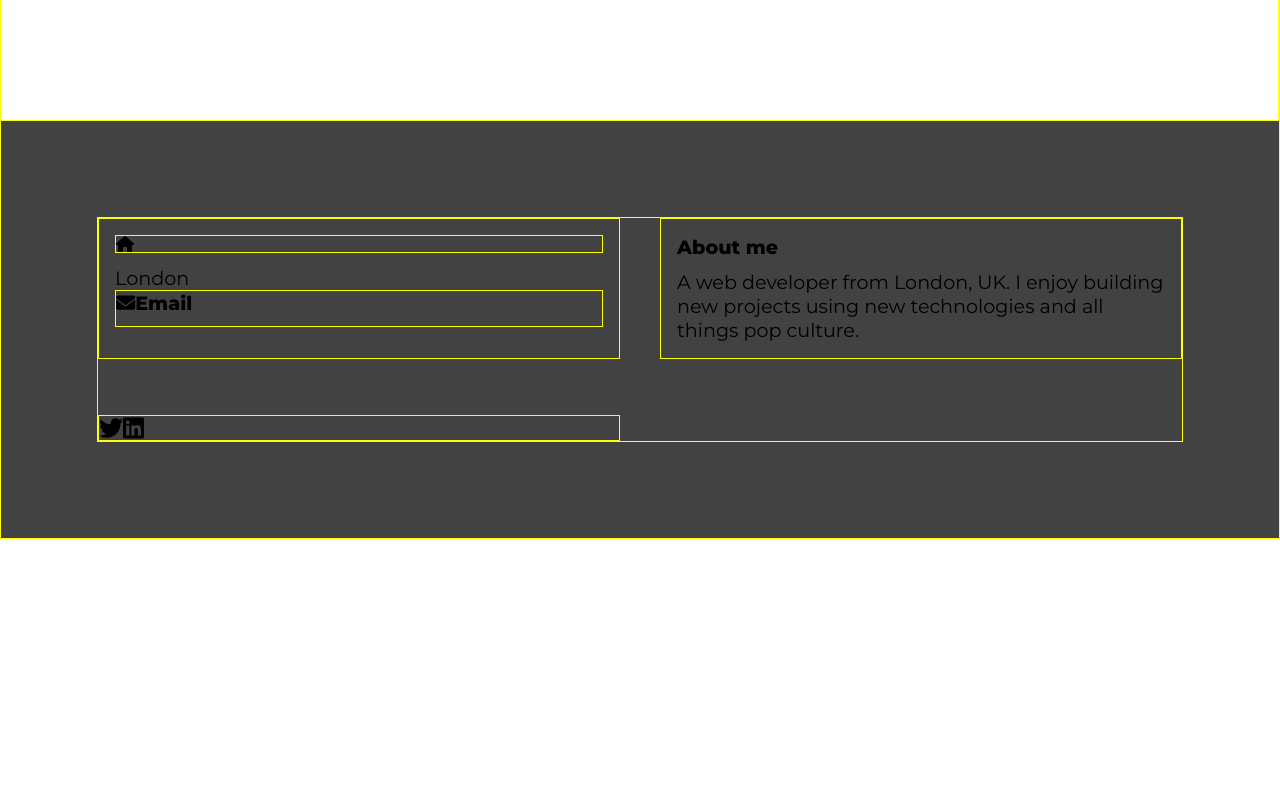
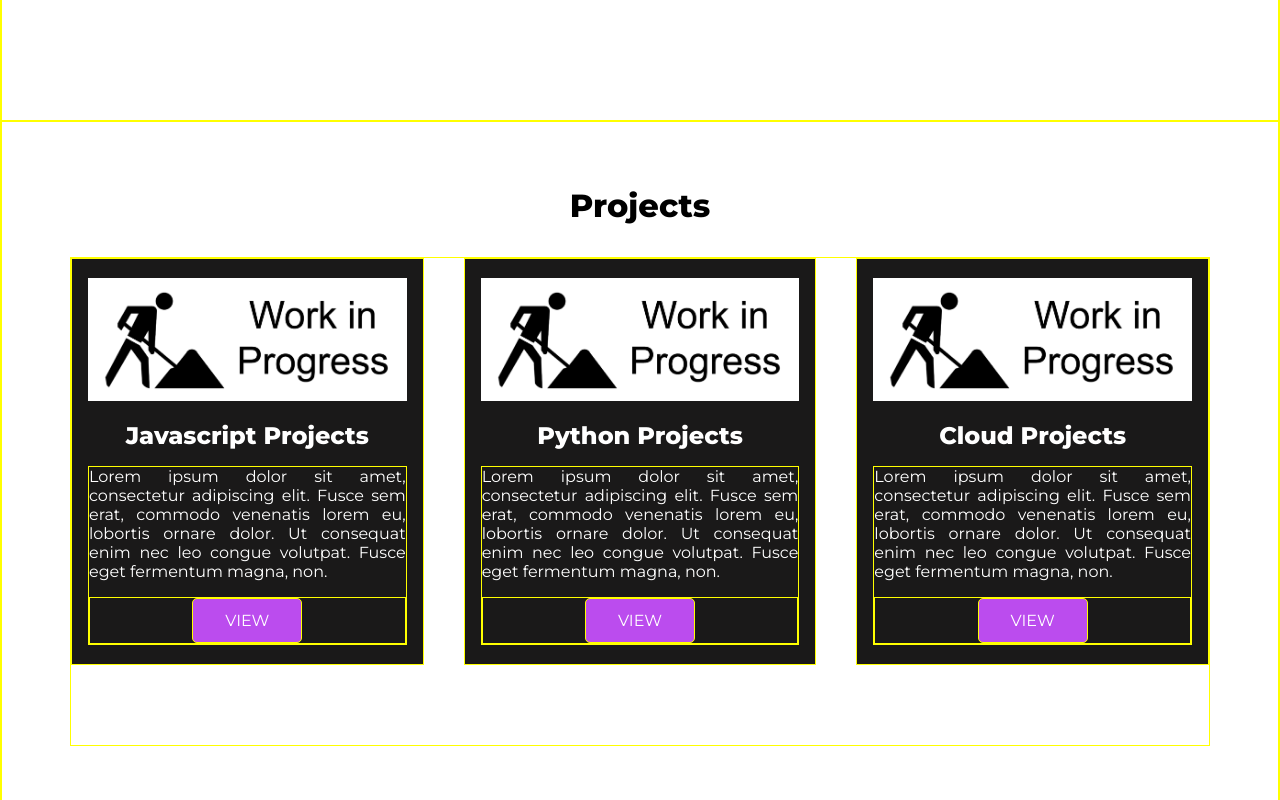
Before and after one commit to indigorose/digital_cv, a React (Create React App) app: page / in a window 1280 px wide. Shown: the part 680-1480 px from the top of the page. Before the commit the page ends 1219 px from the top, so only its background shows below. Built offline with nearby package versions, Linux system fonts and the light colour scheme.

Commit message:
Add project cards on homepage

```diff
--- a/src/components/Footer.css
+++ b/src/components/Footer.css
@@ -1,3 +1,7 @@
+body {
+  color: white;
+}
+
 .footer {
   width: 100%;
   padding: 6rem;
--- a/src/components/NavBar.js
+++ b/src/components/NavBar.js
@@ -17,7 +17,7 @@ const Headerbar = () => {
   };
 
   window.addEventListener('scroll', changeColour);
-
+  // add an active header
   return (
     <>
       <nav className={color ? 'nav-bar-bg' : 'nav-bar'}>
--- /dev/null
+++ b/src/components/Projectcard.css
@@ -0,0 +1,48 @@
+.project-cards {
+  height: 100vh;
+}
+.project-heading {
+  text-align: center;
+  padding: 4rem 0 2rem 0;
+}
+
+.project-container {
+  max-width: 1140px;
+  margin: auto;
+  display: grid;
+  grid-template-columns: repeat(3, 1fr);
+  gap: 40px;
+  padding-bottom: 5rem;
+}
+.project-card {
+  background: #1a1919;
+  padding: 1.2rem 1rem;
+}
+.project-card img {
+  width: 100%;
+}
+.project-title {
+  color: white;
+  padding: 1rem 0;
+  font-size: 1.5rem;
+  text-align: center;
+}
+.project-details p {
+  padding-bottom: 1rem;
+  color: white;
+  font-size: 1rem;
+  text-align: justify;
+}
+.pro-btns {
+  display: grid;
+  justify-content: center;
+  padding: 0.5rem 0s;
+}
+
+@media screen and (max-width: 740px) {
+  .project-container {
+    max-width: 90%;
+    margin: auto;
+    grid-template-columns: 1fr;
+  }
+}
--- /dev/null
+++ b/src/components/Projectcard.js
@@ -0,0 +1,69 @@
+import './Projectcard.css';
+import workimg from '../assets/images/work_in_progress.png';
+import React from 'react';
+import { NavLink } from 'react-router-dom';
+
+const Projectcard = () => {
+  return (
+    <>
+      <div className="project-cards">
+        <h1 className="project-heading">Projects</h1>
+        <div className="project-container">
+          <div className="project-card">
+            <img src={workimg} alt="work in prgress text and working man" />
+            <h2 className="project-title">Javascript Projects</h2>
+            <div className="project-details">
+              <p>
+                Lorem ipsum dolor sit amet, consectetur adipiscing elit. Fusce
+                sem erat, commodo venenatis lorem eu, lobortis ornare dolor. Ut
+                consequat enim nec leo congue volutpat. Fusce eget fermentum
+                magna, non.
+              </p>
+              <div className="pro-btns">
+                <NavLink to="/projects" className="btn">
+                  View
+                </NavLink>
+              </div>
+            </div>
+          </div>
+          <div className="project-card">
+            <img src={workimg} alt="work in prgress text and working man" />
+            <h2 className="project-title">Python Projects</h2>
+            <div className="project-details">
+              <p>
+                Lorem ipsum dolor sit amet, consectetur adipiscing elit. Fusce
+                sem erat, commodo venenatis lorem eu, lobortis ornare dolor. Ut
+                consequat enim nec leo congue volutpat. Fusce eget fermentum
+                magna, non.
+              </p>
+              <div className="pro-btns">
+                <NavLink to="/projects" className="btn">
+                  View
+                </NavLink>
+              </div>
+            </div>
+          </div>
+          <div className="project-card">
+            <img src={workimg} alt="work in prgress text and working man" />
+            <h2 className="project-title">Cloud Projects</h2>
+            <div className="project-details">
+              <p>
+                Lorem ipsum dolor sit amet, consectetur adipiscing elit. Fusce
+                sem erat, commodo venenatis lorem eu, lobortis ornare dolor. Ut
+                consequat enim nec leo congue volutpat. Fusce eget fermentum
+                magna, non.
+              </p>
+              <div className="pro-btns">
+                <NavLink to="/projects" className="btn">
+                  View
+                </NavLink>
+              </div>
+            </div>
+          </div>
+        </div>
+      </div>
+    </>
+  );
+};
+
+export default Projectcard;
--- a/src/routes/home.js
+++ b/src/routes/home.js
@@ -2,12 +2,14 @@ import React from 'react';
 import Headerbar from '../components/Navbar';
 import HeroSection from '../components/Herosection';
 import Footer from '../components/Footer';
+import Projectcard from '../components/Projectcard';
 
 const Home = () => {
   return (
     <>
       <Headerbar />
       <HeroSection />
+      <Projectcard />
       <Footer />
     </>
   );
```
Also changed, not shown: src/assets/images/work_in_progress.png (added).
